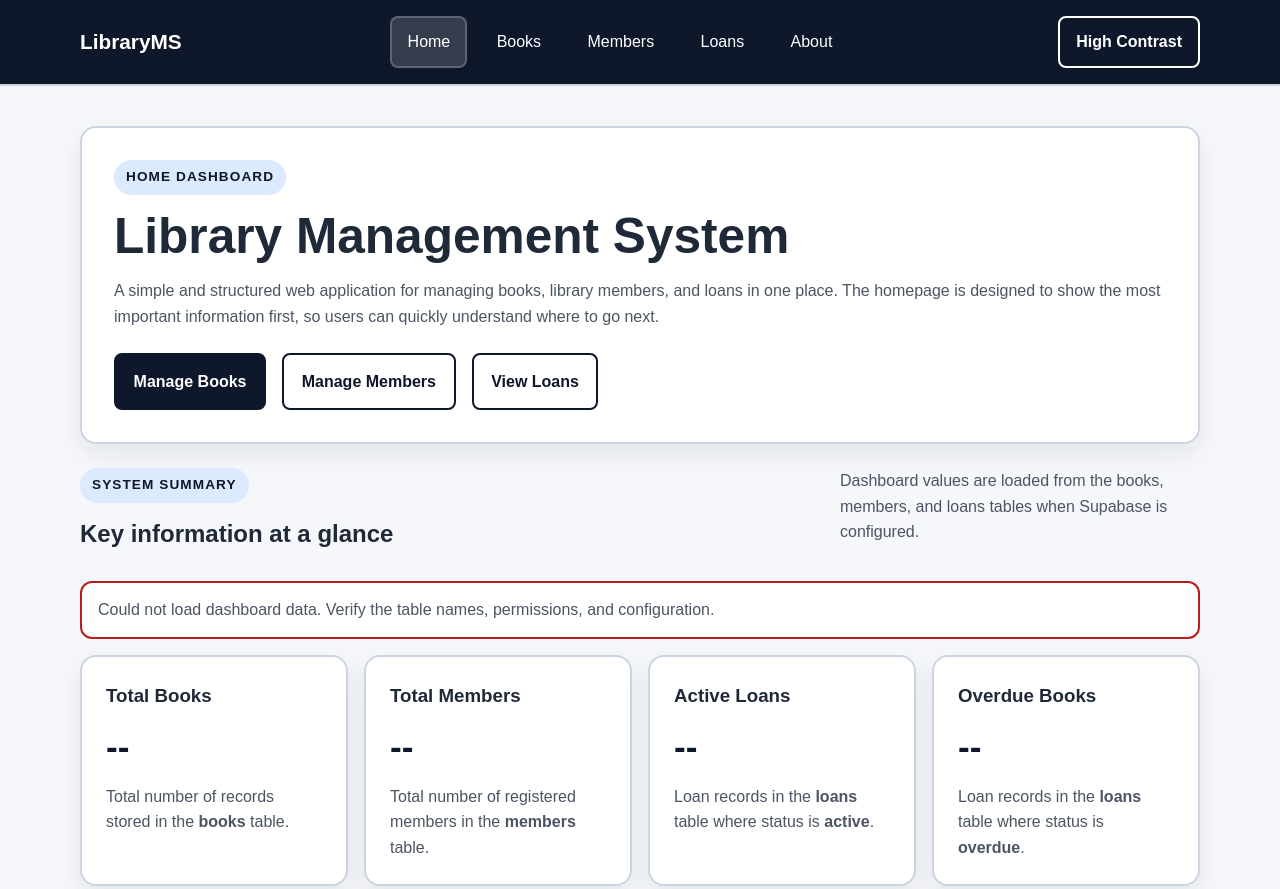
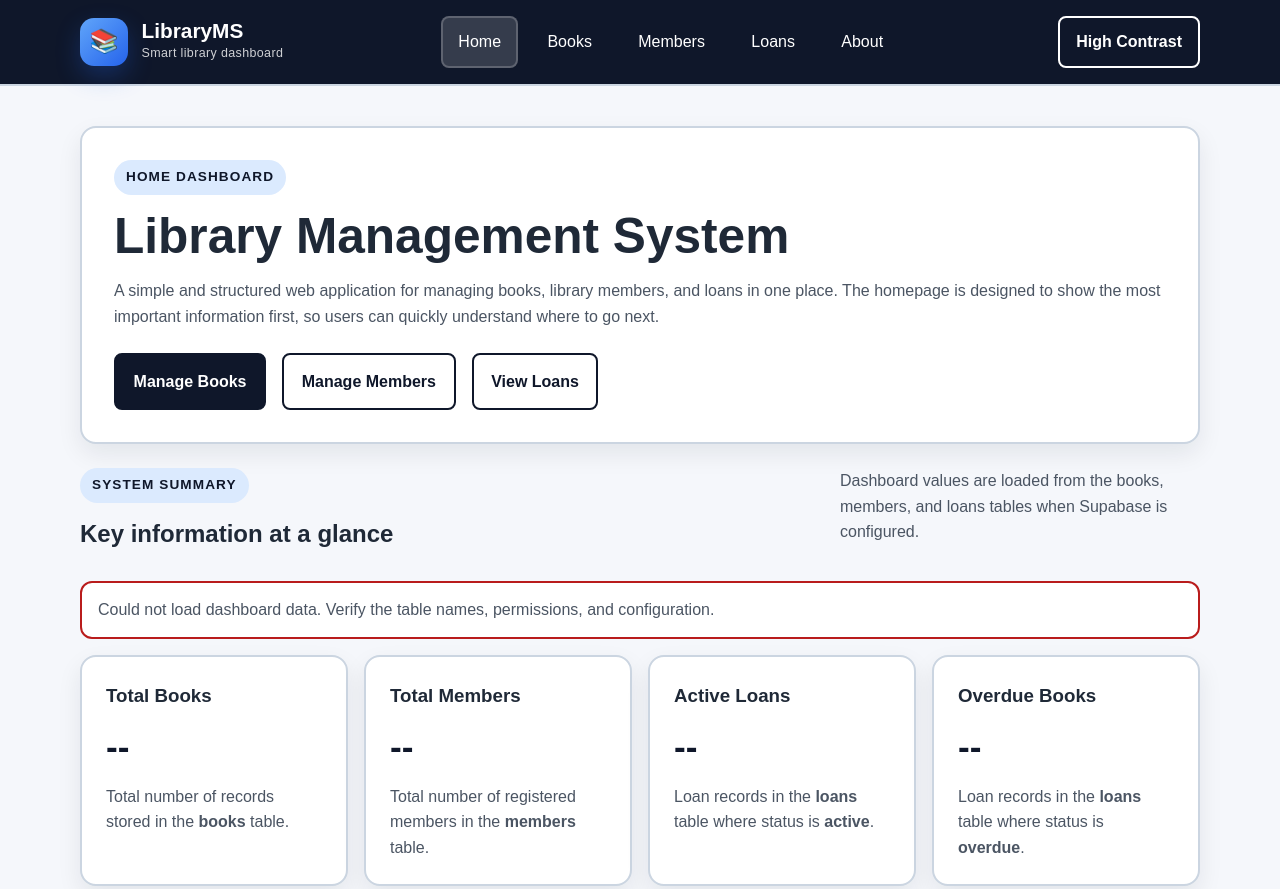
Before and after one commit to MiolesBlues/Library_management_system, a plain HTML site: page pages/index.html in a window 1280 px wide. Shown: the top 889 px of the page. Drawn offline with nearby package versions, Linux system fonts and the light colour scheme; no server answers.

Commit message:
Add shared header logo across site pages

```diff
--- a/css/style.css
+++ b/css/style.css
@@ -86,10 +86,43 @@ img {
 }
 
 .brand a {
+  display: inline-flex;
+  align-items: center;
+  gap: 0.85rem;
   color: #ffffff;
   text-decoration: none;
+  min-height: 44px;
+}
+
+.brand-mark {
+  display: inline-flex;
+  align-items: center;
+  justify-content: center;
+  width: 48px;
+  height: 48px;
+  border-radius: 14px;
+  background: linear-gradient(135deg, #60a5fa, #2563eb);
+  box-shadow: 0 10px 24px rgba(37, 99, 235, 0.28);
+  font-size: 1.45rem;
+  flex-shrink: 0;
+}
+
+.brand-text-group {
+  display: flex;
+  flex-direction: column;
+  gap: 0.1rem;
+}
+
+.brand-name {
   font-size: 1.3rem;
   font-weight: 700;
+  line-height: 1.1;
+}
+
+.brand-tagline {
+  font-size: 0.78rem;
+  color: rgba(255, 255, 255, 0.8);
+  letter-spacing: 0.03em;
 }
 
 .site-nav {
@@ -403,6 +436,10 @@ button:focus-visible {
     flex-wrap: wrap;
   }
 
+  .brand {
+    width: 100%;
+  }
+
   .stats-grid {
     grid-template-columns: repeat(2, minmax(0, 1fr));
   }
@@ -427,6 +464,20 @@ button:focus-visible {
   .hero-actions {
     flex-direction: column;
     align-items: stretch;
+  }
+
+  .brand a {
+    width: 100%;
+  }
+
+  .brand-mark {
+    width: 44px;
+    height: 44px;
+    border-radius: 12px;
+  }
+
+  .brand-tagline {
+    font-size: 0.74rem;
   }
 
   .site-nav ul {
--- a/pages/index.html
+++ b/pages/index.html
@@ -12,7 +12,13 @@
   <header class="site-header">
     <div class="container header-inner">
       <div class="brand">
-        <a href="index.html">LibraryMS</a>
+        <a href="index.html" aria-label="Library Management System home">
+          <span class="brand-mark" aria-hidden="true">📚</span>
+          <span class="brand-text-group">
+            <span class="brand-name">LibraryMS</span>
+            <span class="brand-tagline">Smart library dashboard</span>
+          </span>
+        </a>
       </div>
       <nav class="site-nav" aria-label="Main navigation">
         <ul>
```
Also changed, not shown: pages/about.html (+7 -1 lines), pages/books.html (+7 -1 lines), pages/loans.html (+7 -1 lines), pages/members.html (+7 -1 lines).
